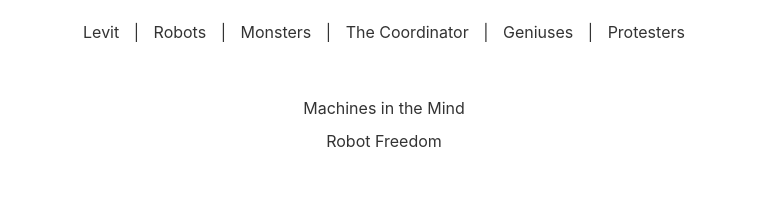
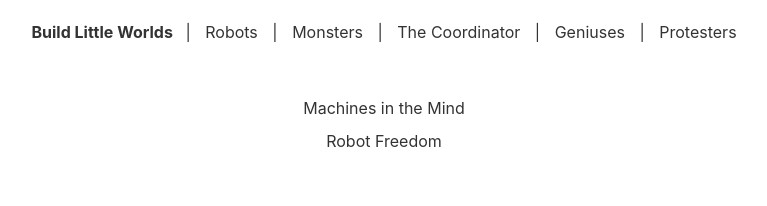
Before and after one commit to buildLittleWorlds/levit, an Astro site: page / in a window 1280 px wide. Shown: the whole page, without its empty margins (256-1023 px from the left). Built offline with nearby package versions, Linux system fonts and the light colour scheme; Astro itself is replaced by a stand-in of ours.

Commit message:
changed title to build little worlds

```diff
--- a/src/layouts/Layout.astro
+++ b/src/layouts/Layout.astro
@@ -19,7 +19,7 @@ const navItems = [
   </head>
   <body>
     <nav>
-      <a href="/" class="home-link">Levit</a> |
+      <a href="/" class="home-link">Build Little Worlds</a> |
       {
         navItems.map((item, index) => (
           <>
--- a/src/pages/index.astro
+++ b/src/pages/index.astro
@@ -8,7 +8,7 @@ const sortedPosts = allPosts.sort(
 );
 ---
 
-<Layout title="Levit, a little world">
+<Layout title="Build Little Worlds">
   <ul class="post-list">
     {
       sortedPosts.map((post) => (
--- a/src/pages/tag/[tag].astro
+++ b/src/pages/tag/[tag].astro
@@ -44,7 +44,7 @@ const tagLabels: { [key: string]: string } = {
 const pageTitle = tagLabels[tag as string] || tag;
 ---
 
-<Layout title={`${pageTitle} - Levit`}>
+<Layout title={`${pageTitle} - Build Little Worlds`}>
   <h1>{pageTitle}</h1>
   <ul class="post-list">
     {
--- a/src/styles/global.css
+++ b/src/styles/global.css
@@ -54,3 +54,8 @@ h1 {
 .post-list a:hover {
     text-decoration: underline;
 }
+
+.home-link {
+    font-weight: bold;
+    margin-right: 0.5rem;
+  }
```
Also changed, not shown: README.md.
